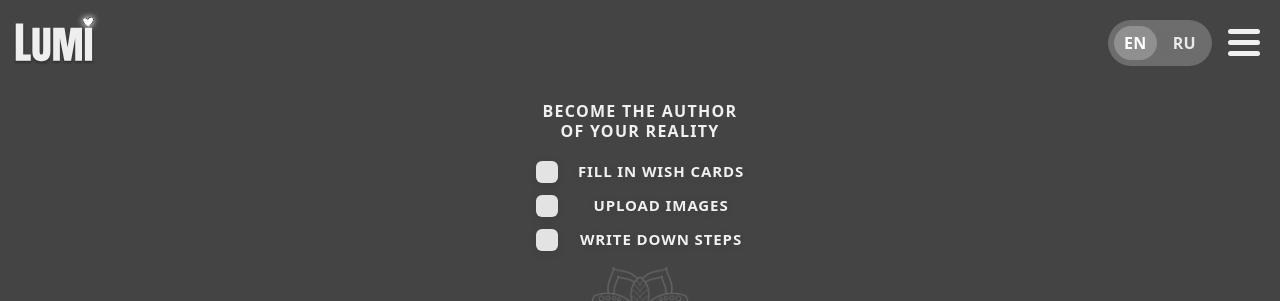
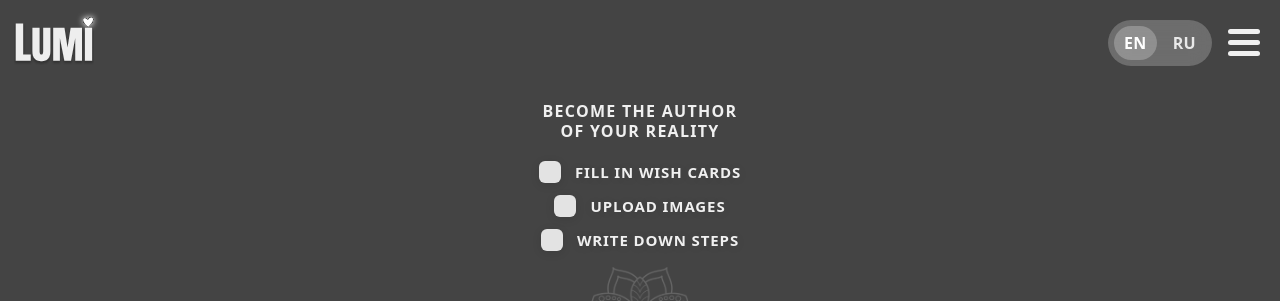
Before and after one commit to Tilkerman/calendar-of-desires, a React (Vite) app: page / in a window 1280 px wide. Both pictures are taken after a click on the button "START". Shown: the top 301 px of the page. Built offline with nearby package versions, Linux system fonts and the light colour scheme.

Commit message:
fix: intro steps text and centered bullet rows

```diff
--- a/src/components/IntroScreen/IntroScreen.css
+++ b/src/components/IntroScreen/IntroScreen.css
@@ -114,13 +114,15 @@
   display: flex;
   flex-direction: column;
   gap: 12px;
+  align-items: center; /* центрируем строки */
 }
 
 .intro-step {
-  display: grid;
-  grid-template-columns: 28px 1fr;
+  display: flex;
+  align-items: center;
+  justify-content: center; /* квадратик + текст как единый блок по центру */
   gap: 14px;
-  align-items: start;
+  width: 100%;
 }
 
 .intro-checkbox {
@@ -132,6 +134,7 @@
 }
 
 .intro-step-text {
+  text-align: left; /* как в макете: текст слева от строки, но сама строка центрирована */
   color: rgba(255, 255, 255, 0.92);
   text-transform: uppercase;
   letter-spacing: 0.06em;
--- a/src/i18n/ru.ts
+++ b/src/i18n/ru.ts
@@ -196,9 +196,9 @@ export const ru: Record<TranslationKey, string> = {
   'welcome.start': 'НАЧАТЬ',
 
   // Intro (onboarding)
-  'intro.step1': 'ОКРАСЬ КАЖДУЮ СФЕРУ ЖИЗНИ В КОЛЕСЕ БАЛАНСА',
-  'intro.step2': 'ЗАПОЛНИ КАРТОЧКИ',
-  'intro.step3': 'ЗАГРУЗИ КАРТИНКИ',
+  'intro.step1': 'ЗАПОЛНИ КАРТОЧКИ',
+  'intro.step2': 'ЗАГРУЗИ КАРТИНКИ',
+  'intro.step3': 'ЗАПИШИ ШАГИ',
   'intro.step4': 'ЗАПИШИ ШАГИ',
   'intro.title': 'СТАНЬ АВТОРОМ\nСВОЕЙ РЕАЛЬНОСТИ',
   'intro.footer': 'НАЧНИ СЕГОДНЯ И\n“ЗАВТРА” ИЗМЕНИТСЯ',
```
